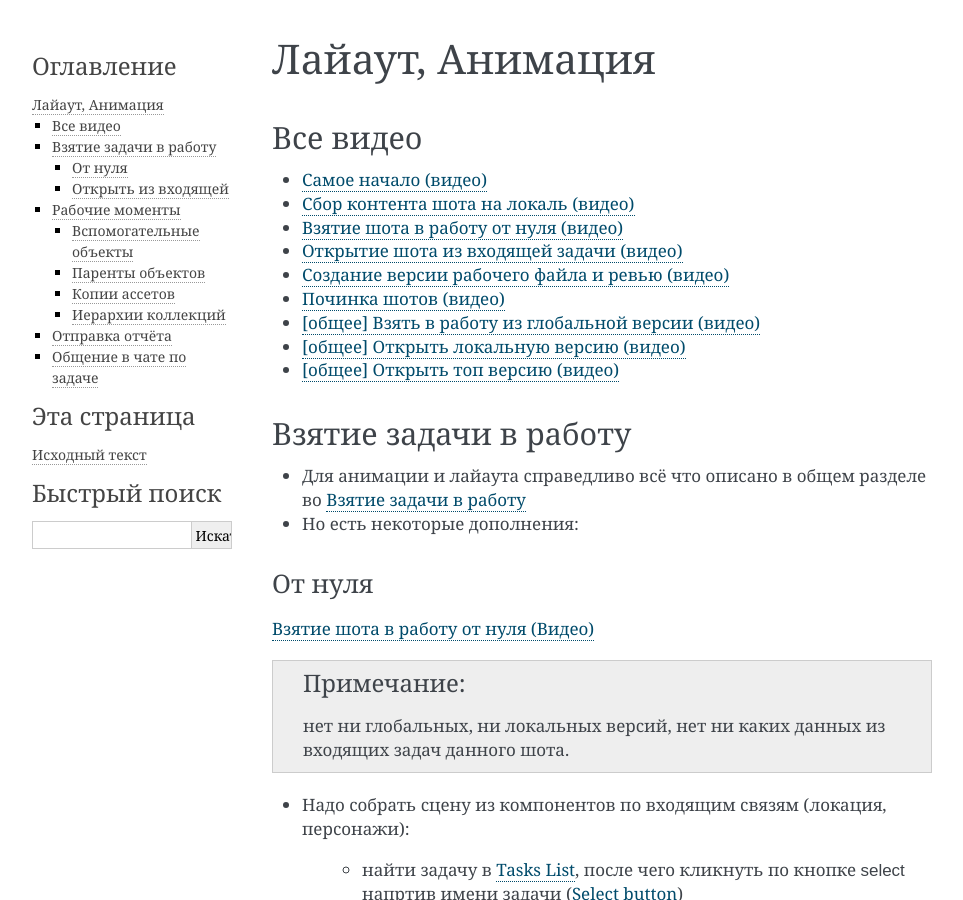
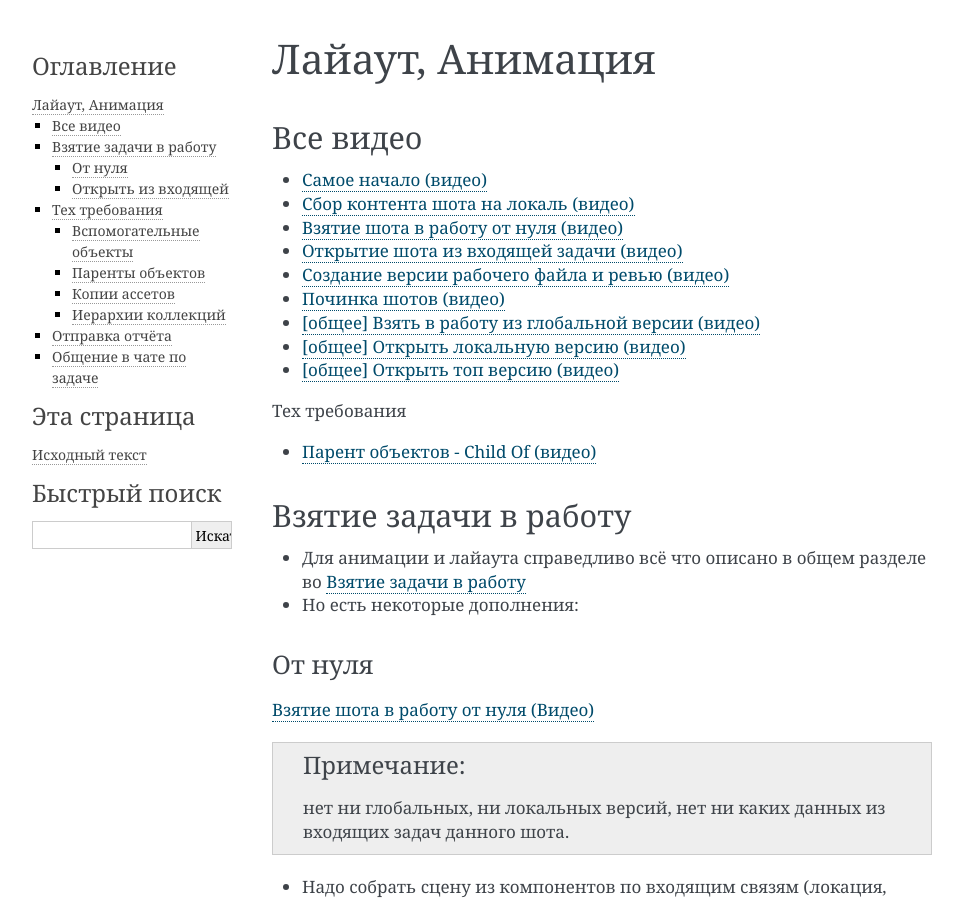
Before and after one commit to volodya-renderberg/cerebro-b3d-connect-manual, a Sphinx documentation site: the page built from docs/source/manual/processes/animation.rst, in a window 1280 px wide and 900 px high. Shown: the whole window, without its empty margins (148-1111 px from the left). Built offline with Sphinx 7.4.7, drawn with Linux system fonts in a browser that asks for light colours; some of the changed text lies outside the part shown.

```diff
--- a/docs/source/manual/processes/animation.rst
+++ b/docs/source/manual/processes/animation.rst
@@ -18,6 +18,10 @@
 * `[общее] Взять в работу из глобальной версии (видео) <https://disk.yandex.ru/i/JYaW1WCQeMDc6g>`_
 * `[общее] Открыть локальную версию (видео) <https://disk.yandex.ru/i/9oVC42fhqFfmiw>`_
 * `[общее] Открыть топ версию (видео) <https://disk.yandex.ru/i/1ajRtiMWME_8Kw>`_
+
+Тех требования
+
+* `Парент объектов - Child Of (видео) <https://disk.yandex.ru/i/5WbVvUDLOeCvKw>`_
 
 .. _animation_pull_task:
 
@@ -71,9 +75,9 @@
 
 -------------------
 
-.. _animation_working_moments:
+.. _animation_tech_rules:
 
-Рабочие моменты
+Тех требования
 -----------------
 
 Некоторые условия, соблюдая которые анимацию можно будет восстановить функцией :ref:`build-scene-page`, а так же импортировать функцией :ref:`import_animation_from_incoming_task`.
@@ -89,6 +93,8 @@
 
 Паренты объектов
 ~~~~~~~~~~~~~~~~~~~~
+
+`Child Of (Видео) <https://disk.yandex.ru/i/5WbVvUDLOeCvKw>`_
 
 * Парент объектов использовать нельзя.
 
```
